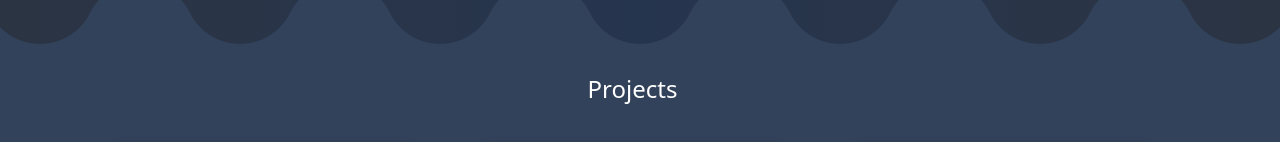
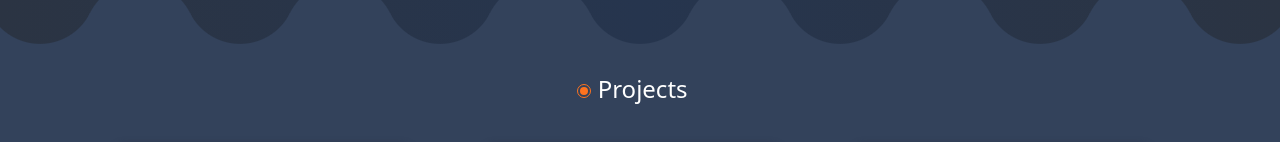
Before and after one commit to sergioski9/portfolio-sergio, a React (Create React App) app: page / in a window 1280 px wide. Shown: the part 2545-2687 px from the top of the page. Built offline with nearby package versions, Linux system fonts and the light colour scheme.

Commit message:
finished projects and modify the markend in skills

```diff
--- a/src/components/Projects/Projects.jsx
+++ b/src/components/Projects/Projects.jsx
@@ -1,4 +1,5 @@
-import Wave from '../Wave'
+import Wave from './../Wave'
+import { Marked } from './../../utils'
 import ProjectsCard from './ProjectsCard'
 import './Projects.css'
 
@@ -8,7 +9,9 @@ function Projects({ dataProjects, title }) {
       <Wave>
         <div className='projects-container-card row justify-content-center align-items-center'>
           <div className='col-12 projects-container-title text-center'>
-            <h4 className='projects-title'>{title}</h4>
+            <h4 className='projects-title'>
+              <Marked />  {title}
+            </h4>
           </div>
           {
             dataProjects && dataProjects.map((data, index) => {
--- a/src/components/Skills/Skills.jsx
+++ b/src/components/Skills/Skills.jsx
@@ -7,7 +7,7 @@ function Skills({ skillsTitle, infoCards }) {
     <div className='skills-container text-center' id='skills'>
       <div className='skills-title'>
         <h4 className='skills-title-text'>
-          <Marked /> <span className='mx-3'>{skillsTitle}</span>
+          <Marked /> {skillsTitle}
         </h4>
       </div>
       <SkillsCard infoCards={infoCards} />
```
